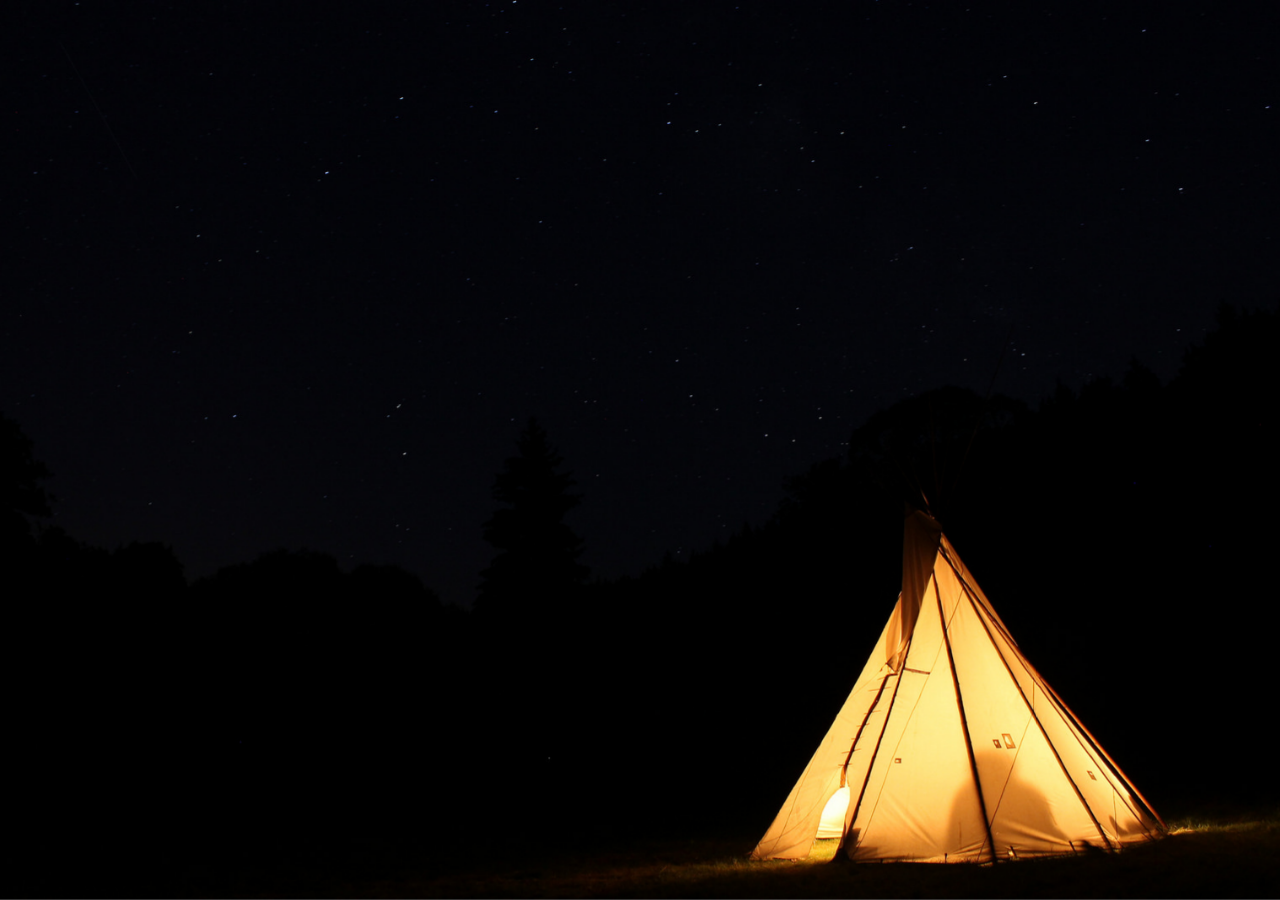
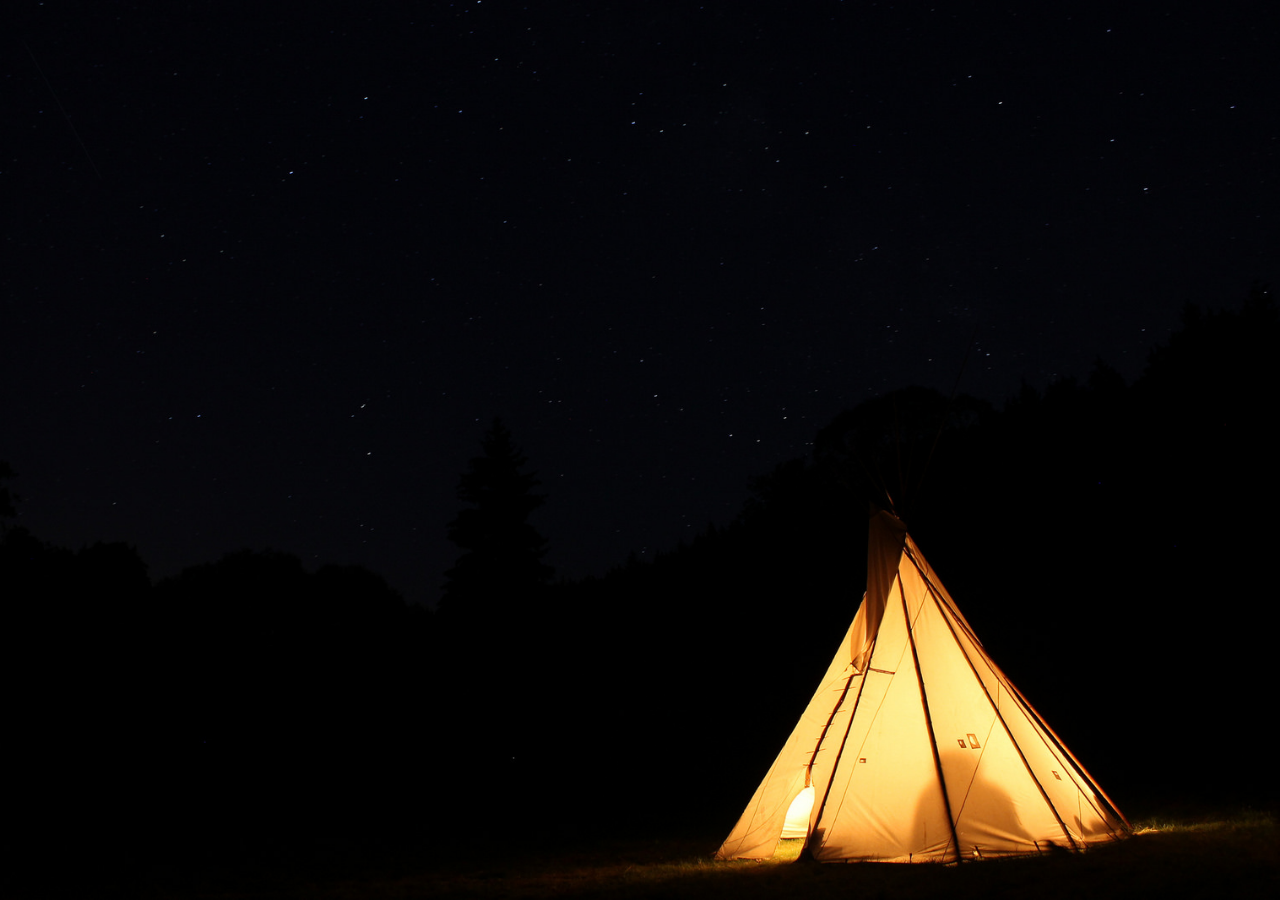
Before and after one commit to ondrejsika/ondrejsika.com, a Jekyll site: the page photo/index.html, which Jekyll copies as it is, in a window 1280 px wide. Built offline with Jekyll 4.4.1, drawn with Linux system fonts in a browser that asks for light colours.

Commit message:
photo - update photo how is photo displayed (now is perfect)

```diff
--- a/photo/index.html
+++ b/photo/index.html
@@ -3,23 +3,19 @@
 <head>
   <meta charset="utf-8">
   <title>Ondrej Sika Photography</title>
-  <link rel="stylesheet" href="src/superslides.css">
+  <style>
+    body {
+    bottom: 0;
+    position: absolute;
+    top: 0;
+    left: 0;
+    right: 0;
+    margin: 0;
+    background: url("images/teepee2015.jpg") fixed no-repeat bottom right;
+    background-size: cover;
+    }
+  </style>
 </head>
 <body>
-  <div id="slides">
-    <div class="slides-container">
-      <img src="images/teepee2015.jpg">
-    </div>
-  </div>
-
-  <script src="src/jquery.min.js"></script>
-  <script src="src/jquery.easing.1.3.js"></script>
-  <script src="src/jquery.animate-enhanced.min.js"></script>
-  <script src="src/jquery.superslides.js" type="text/javascript" charset="utf-8"></script>
-  <script>
-    $(function() {
-      $('#slides').superslides({});
-    });
-  </script>
 </body>
 </html>
```
